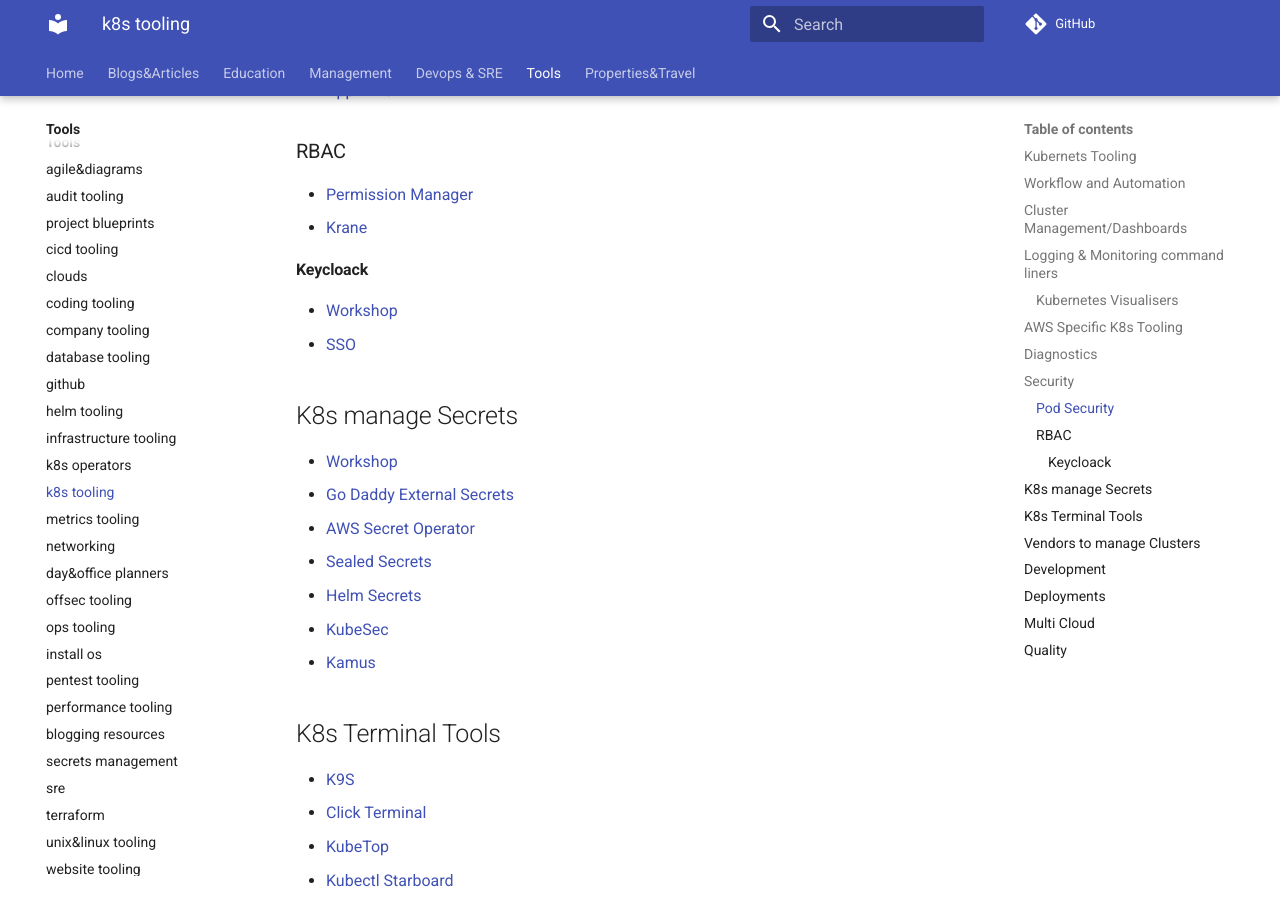
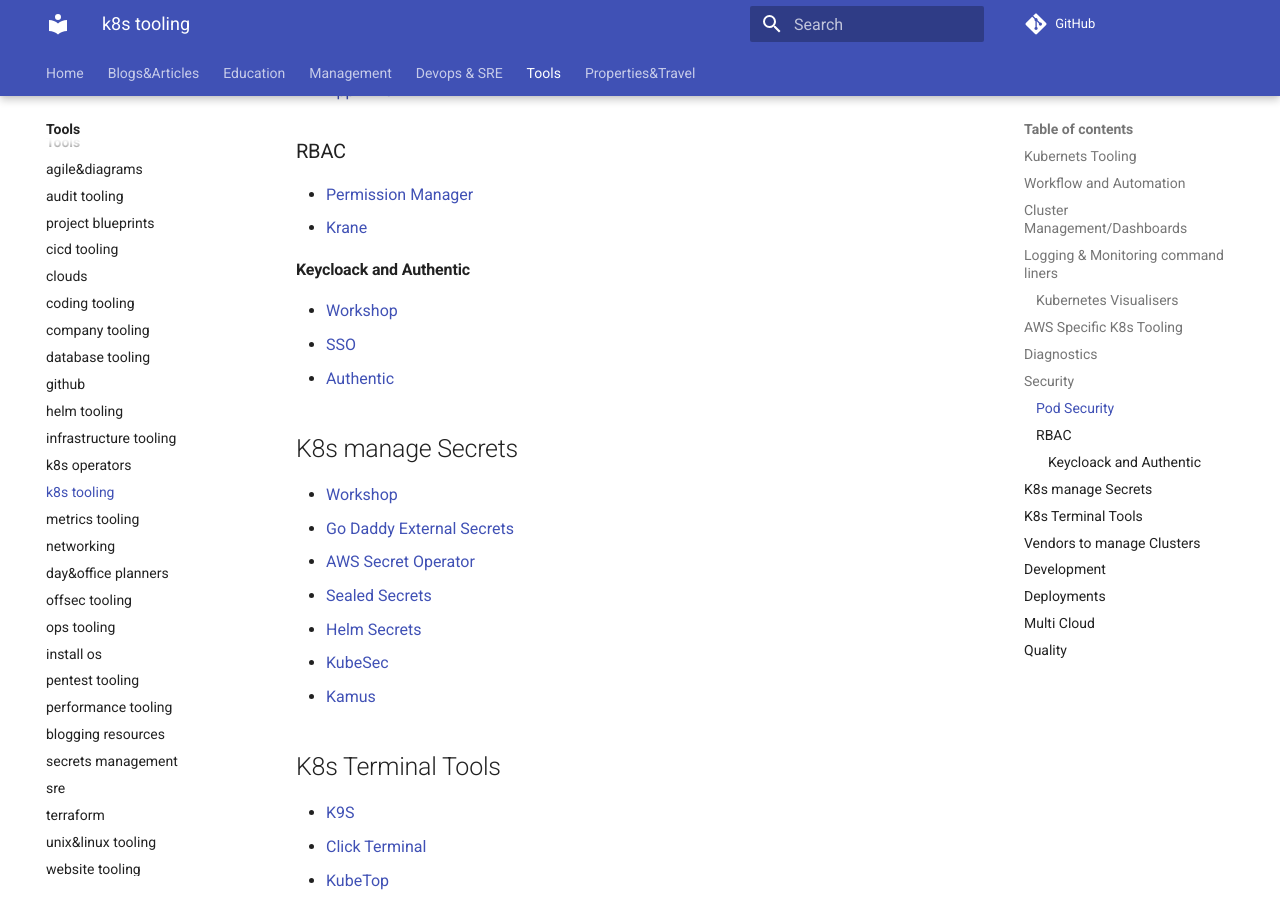
Before and after one commit to ivankatliarchuk/knowledge-base, an MkDocs documentation site: the page built from docs/tools/k8s.md, in a window 1280 px wide and 900 px high, scrolled down 2787 px. Built offline with MkDocs 1.6.1 and Material for MkDocs 9.7.7, drawn with Linux system fonts in a browser that asks for light colours; comment, search, counter and statistics services are not loaded.

Commit message:
authentic

```diff
--- a/docs/tools/k8s.md
+++ b/docs/tools/k8s.md
@@ -99,10 +99,11 @@
 - [Permission Manager](https://github.com/sighupio/permission-manager)
 - [Krane](https://github.com/appvia/krane)
 
-#### Keycloack
+#### Keycloack and Authentic
 
 - [Workshop](https://github.com/ibuetler/docker-keycloak-traefik-workshop)
 - [SSO](https://www.slideshare.net/roidelapluie/single-sign-on-with-keycloak)
+- [Authentic](https://charts.goauthentik.io)
 
 ## K8s manage Secrets
 
```
